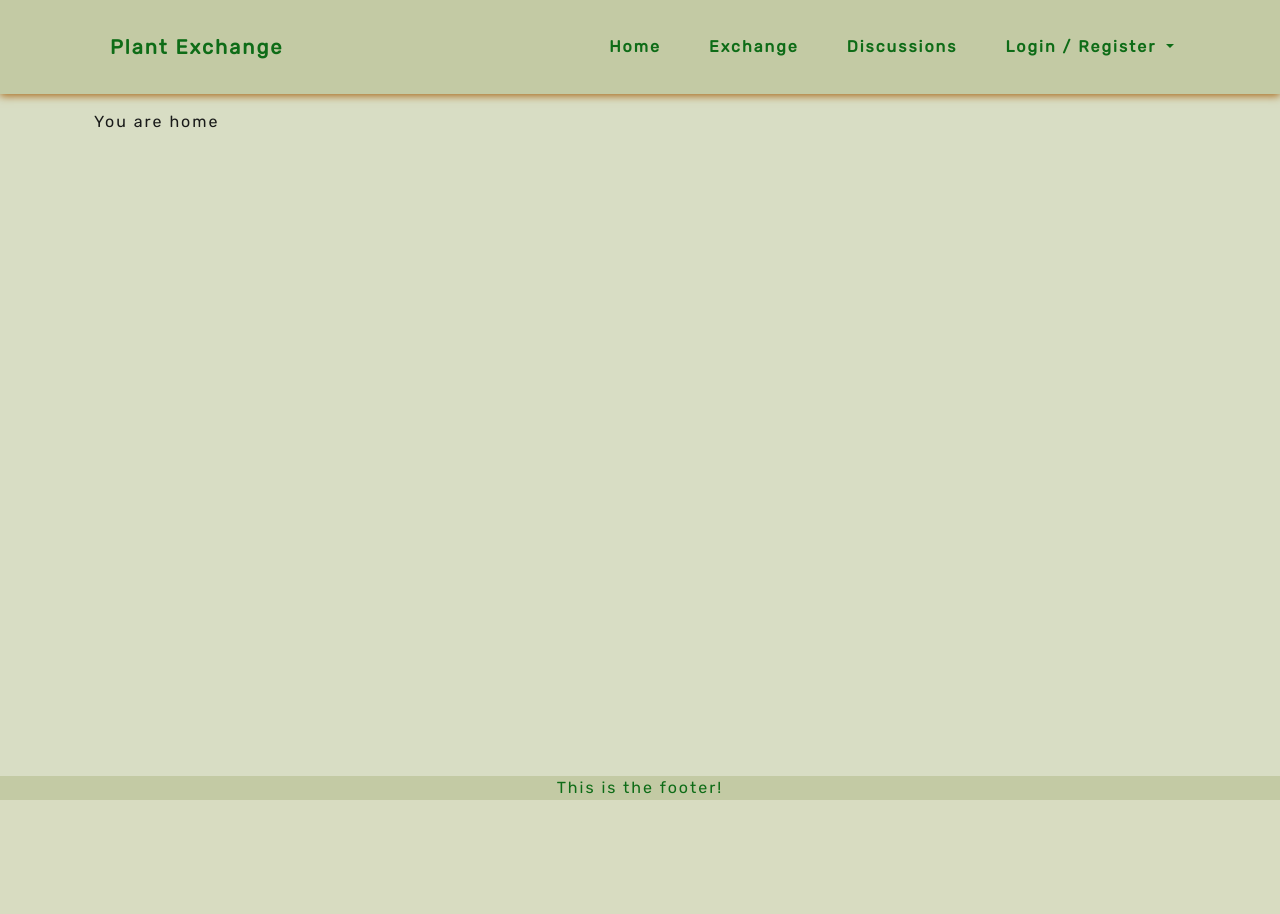
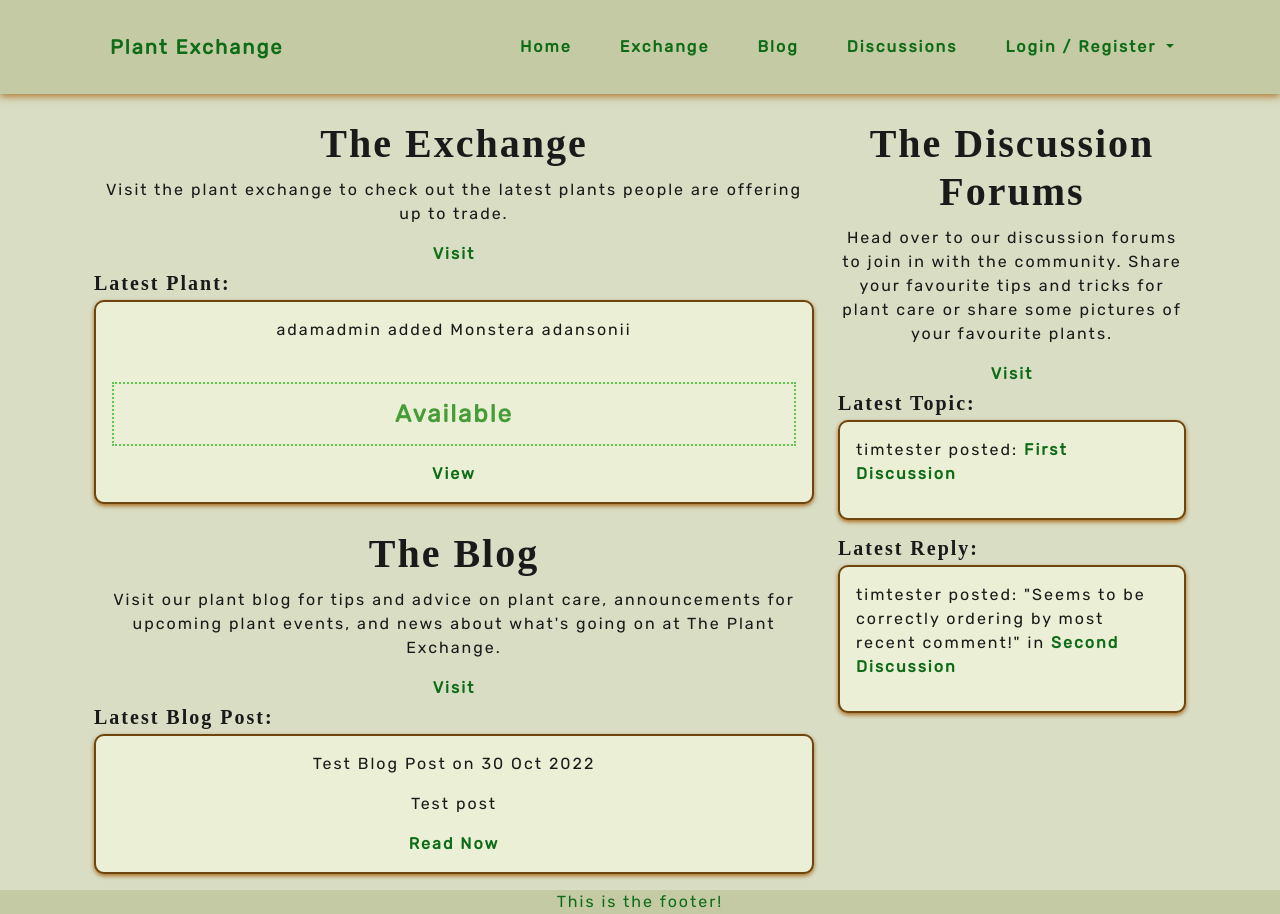
Before and after one commit to SJECollins/plant-exchange, a Django app: page / in a window 1280 px wide. Before the commit the page ends 800 px from the top, so only its background shows below. Run offline with Django 4.2, Linux system fonts and the light colour scheme; data comes from the database, SQL or seed files in the repository; both versions use the stored data as it was after the commit; some libraries are stand-ins or nearby versions; some web fonts are replaced.

Commit message:
Add blog and updated mainpage

```diff
--- a/forums/models.py
+++ b/forums/models.py
@@ -28,6 +28,7 @@
 
     class Meta:
         ordering = ['is_open']
+        get_latest_by = ['created_on']
 
     def __str__(self):
         return self.title
@@ -44,6 +45,7 @@
 
     class Meta:
         ordering = ['created_on']
+        get_latest_by = ['created_on']
 
     def __str__(self):
         return self.content
--- a/plantblog/models.py
+++ b/plantblog/models.py
@@ -6,7 +6,7 @@
 STATUS = ((0, "Draft"), (1, "Published"))
 
 
-class Post(models.Model):
+class BlogPost(models.Model):
     title = models.CharField(max_length=200, unique=True)
     author = models.ForeignKey(User, on_delete=models.CASCADE, related_name="blog_posts")
     content = models.TextField()
@@ -19,6 +19,7 @@
 
     class Meta:
         ordering = ['-created_on']
+        get_latest_by = ['created_on']
 
     def __str__(self):
         return self.title
@@ -28,13 +29,14 @@
 
 
 class Comment(models.Model):
-    post = models.ForeignKey(Post, on_delete=models.CASCADE, related_name='comments')
+    post = models.ForeignKey(BlogPost, on_delete=models.CASCADE, related_name='comments')
     author = models.CharField(max_length=80)
     content = models.TextField()
     created_on = models.DateTimeField(auto_now_add=True)
 
     class Meta:
         ordering = ['created_on']
+        get_latest_by = ['created_on']
 
     def __str__(self):
         return self.content
--- a/plantblog/urls.py
+++ b/plantblog/urls.py
@@ -5,5 +5,6 @@
 app_name = 'plantblog'
 urlpatterns = [
     path('', views.PostList.as_view(), name='blog'),
-    path('post_detail', views.PostDetail.as_view(), name='post')
+    path('post_detail/<post_id>', views.PostDetail.as_view(), name='post'),
+    path('like/<post_id>', views.PostLike.as_view(), name='post_like')
 ]
--- a/plantexchange/settings.py
+++ b/plantexchange/settings.py
@@ -129,7 +129,7 @@
 LOGIN_REDIRECT_URL = '/'
 LOGOUT_REDIRECT_URL = '/'
 
-CSRF_TRUSTED_ORIGINS=['https://8000-sjecollins-plantexchang-5sm87tlno19.ws-eu72.gitpod.io']
+CSRF_TRUSTED_ORIGINS=['https://8000-sjecollins-plantexchang-5sm87tlno19.ws-eu73.gitpod.io']
 
 CSRF_COOKIE_SECURE=False
 
--- a/plants/models.py
+++ b/plants/models.py
@@ -32,6 +32,7 @@
 
     class Meta:
         ordering = ['-added_on', 'status']
+        get_latest_by = ['added_on']
 
     def __str__(self):
         return self.title
--- a/plants/templates/plants/index.html
+++ b/plants/templates/plants/index.html
@@ -1,4 +1,5 @@
 {% extends 'base.html' %}
+{% load static %}
 
 {% block title %}
 Home
@@ -6,9 +7,68 @@
 
 {% block content %}
 <section class="container-fluid">
-    <div class="col">
-        You are home
+    <div class="row">
+        <div class="col-md-8">
+            <div class="row">
+                <div class="text-center">
+                    <h1 class="headings">The Exchange</h1>
+                    <p>Visit the plant exchange to check out the latest plants people are offering up to trade.</p>
+                    <a class="plnt-links" href="{% url 'plants:exchange' %}">Visit</a>
+                </div>
+                <div>
+                    <h2 class="headings headings-sm">Latest Plant:</h2>
+                    <div class="plant-card text-center">
+                        <p>{{ ad.owner }} added {{ ad.title }}</p>
+                        {% if "placeholder" in ad.image.url %}
+                        <img class="card-img-top pics" src="{% static 'images/monstleaf.webp' %}">
+                        <p class="text-center">No image available</p>
+                        {% else %}
+                        <img class="card-img-top pics" src="{{ ad.image.url }}">
+                        {% endif %}
+                        {% if ad.status == 0 %}
+                        <p class="status available text-center">Available</p>
+                        {% else %}
+                        <p class="status taken text-center">Taken</p>
+                        {% endif %}
+                        <a class="plnt-links" href="{% url 'plants:plant_detail' plant_id=ad.id %}">View</a>
+                    </div>
+                </div>
+            </div>
+            <div class="row">
+                <div class="text-center">
+                    <h1 class="headings">The Blog</h1>
+                    <p>Visit our plant blog for tips and advice on plant care, announcements for upcoming plant events, and news about what's going on at The Plant Exchange.</p>
+                    <a class="plnt-links" href="{% url 'plantblog:blog' %}">Visit</a>
+                </div>
+                <div>
+                    <h2 class="headings headings-sm">Latest Blog Post:</h2>
+                    <div class="plant-card text-center">
+                        <p>{{ blog_post.title }} on {{ blog_post.created_on|date:"d M Y" }}</p>
+                        <p>{{ blog_post.excerpt }}</p>
+                        <a class="plnt-links" href="{% url 'plantblog:post' post_id=blog_post.id %}">Read Now</a>
+                    </div>
+                </div>
+            </div>
+        </div>
+        <div class="col-md-4">
+            <div class="text-center">
+                <h1 class="headings">The Discussion Forums</h1>
+                <p>Head over to our discussion forums to join in with the community. Share your favourite tips and tricks for plant care or share some pictures of your favourite plants.</p>
+                <a class="plnt-links" href="{% url 'plantblog:blog' %}">Visit</a>
+            </div>
+            <div>
+                <h2 class="headings headings-sm">Latest Topic:</h2>
+                <div class="plant-card">
+                    <p>{{ discussion.creator }} posted: <a class="plnt-links" href="{% url 'forums:view_topic' topic_id=discussion.id %}">{{ discussion.title }}</a></p>
+                </div>
+            </div>
+            <div>
+                <h2 class="headings headings-sm">Latest Reply:</h2>
+                <div class="plant-card">
+                    <p>{{ post.creator}} posted: "{{ post.content }}" in <a class="plnt-links" href="{% url 'forums:view_topic' topic_id=discussion.id %}"> {{ post.discussion }}</a></p>
+                </div>
+            </div>
+        </div>
     </div>
-
 </section>
 {% endblock content %}
--- a/plants/views.py
+++ b/plants/views.py
@@ -4,14 +4,26 @@
 from django.views import View, generic
 from django.views.generic.edit import CreateView, UpdateView
 
+from plantblog.models import BlogPost
+from forums.models import Discussion, Post
 from .models import Plant, Comment
 from .forms import CommentForm
 
 
 class IndexView(View):
     def get(self, request):
+        blog_post = BlogPost.objects.latest()
+        discussion = Discussion.objects.latest()
+        post = Post.objects.latest()
+        ad = Plant.objects.latest()
         template_name = 'plants/index.html'
-        return render(request, template_name)
+        context = {
+            'blog_post': blog_post,
+            'discussion': discussion,
+            'post': post,
+            'ad': ad,
+        }
+        return render(request, template_name, context)
 
 
 class PlantList(generic.ListView):
--- a/templates/includes/header.html
+++ b/templates/includes/header.html
@@ -14,6 +14,9 @@
           </li>
           <li class="nav-item">
             <a class="nav-link navbar-links" href="{% url 'plants:exchange' %}">Exchange</a>
+          </li>
+          <li class="nav-item">
+            <a class="nav-link navbar-links" href="{% url 'plantblog:blog' %}">Blog</a>
           </li>
           <li class="nav-item">
             <a class="nav-link navbar-links" href="{% url 'forums:forum_list' %}">Discussions</a>
@@ -38,6 +41,9 @@
             <a class="nav-link navbar-links" href="{% url 'plants:exchange' %}">Exchange</a>
           </li>
           <li class="nav-item">
+            <a class="nav-link navbar-links" href="{% url 'plantblog:blog' %}">Blog</a>
+          </li>
+          <li class="nav-item">
             <a class="nav-link navbar-links" href="{% url 'forums:forum_list' %}">Discussions</a>
           </li>
           <li class="nav-item dropdown">
```
Also changed, not shown: plantblog/admin.py (+5 -5 lines), plantblog/templates/plantblog/post_detail.html (+33 -42 lines), plantblog/templates/plantblog/post_list.html (+10 -9 lines), plantblog/views.py (+9 -9 lines), db.sqlite3, forums/migrations/0002_alter_discussion_options_alter_post_options.py (added), plantblog/migrations/0001_initial.py (added), plantblog/migrations/0002_rename_post_blogpost_alter_blogpost_options_and_more.py (added).
